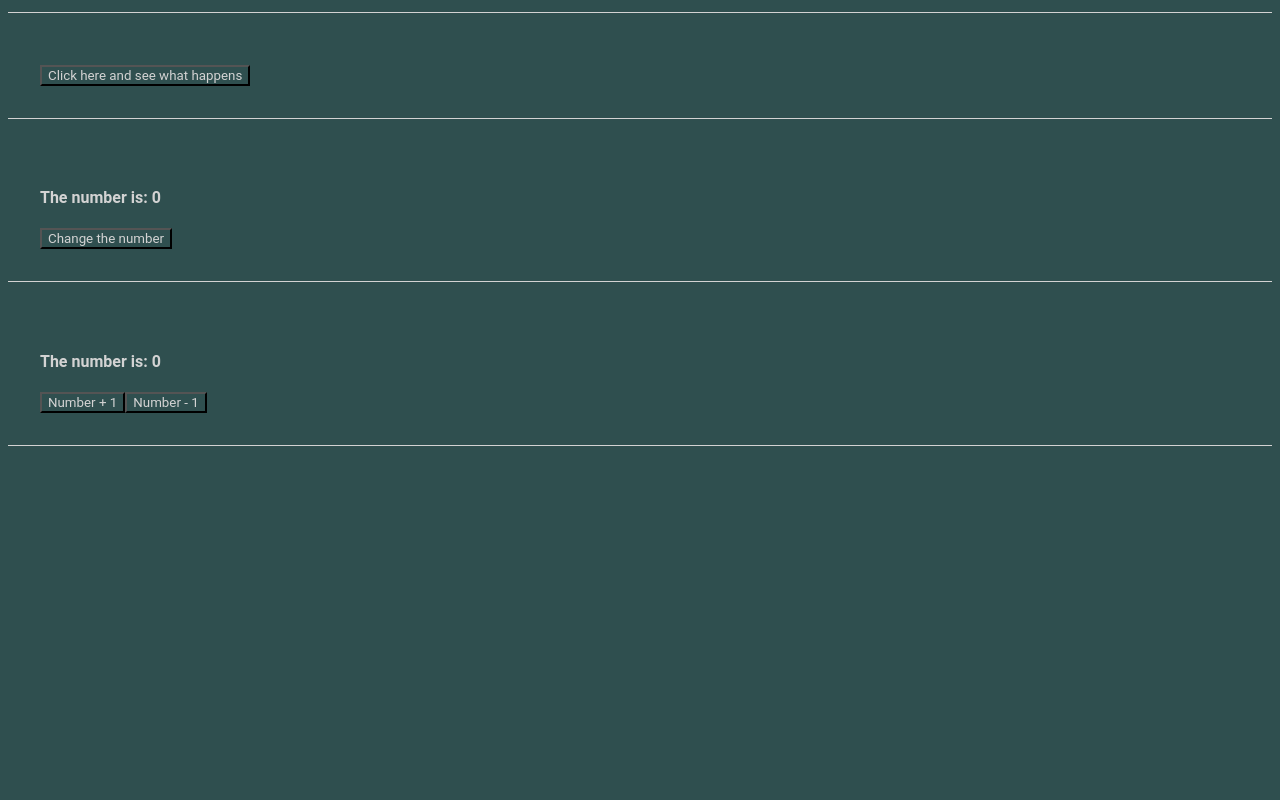
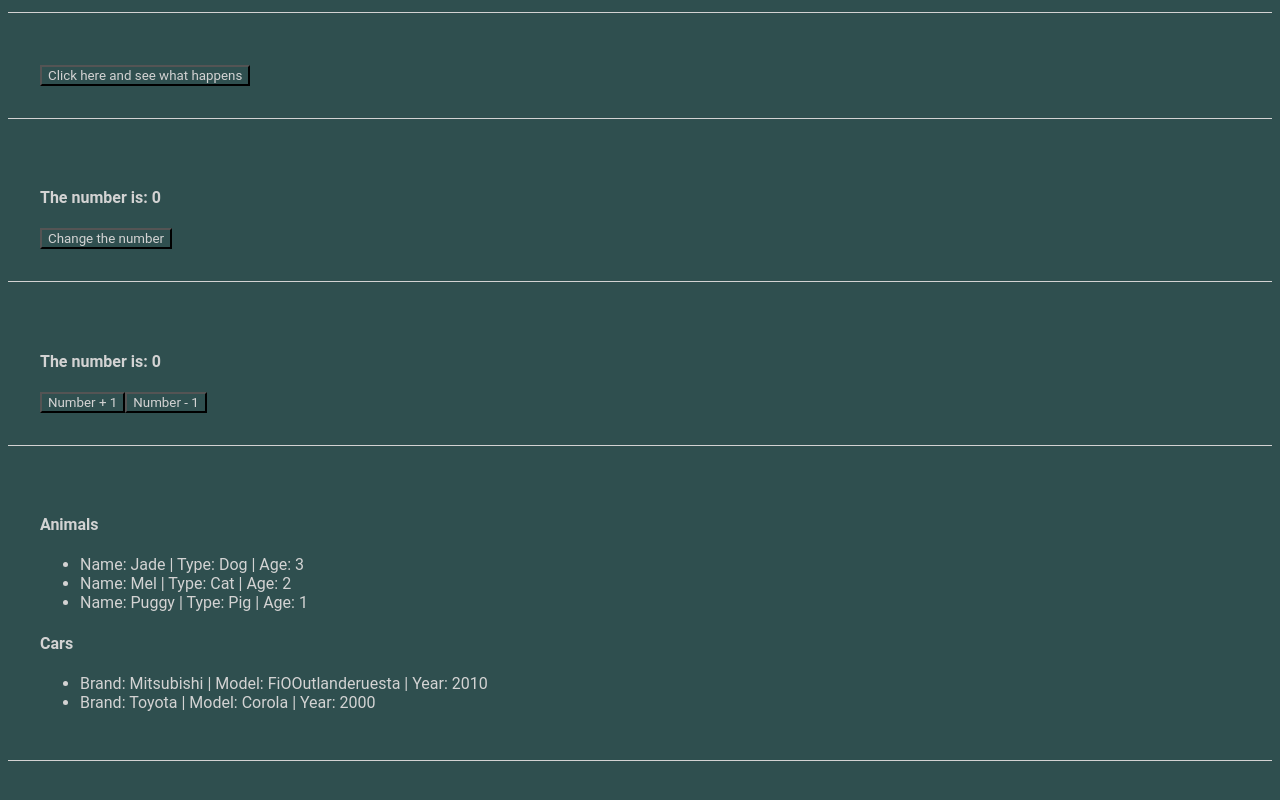
Before and after one commit to rcamarano/curso-angular, an Angular app: page / in a window 1280 px wide. Shown: the part 918-1718 px from the top of the page. Built offline with nearby package versions, Linux system fonts and the light colour scheme.

Commit message:
12, list rendering

```diff
--- a/src/app/app.component.html
+++ b/src/app/app.component.html
@@ -8,3 +8,4 @@
 <app-events></app-events>
 <app-emitter></app-emitter>
 <app-counter></app-counter>
+<app-list-render></app-list-render>
--- a/src/app/app.module.ts
+++ b/src/app/app.module.ts
@@ -13,6 +13,7 @@ import { ChangeNumberComponent } from './components/change-number/change-number.
 import { CounterComponent } from './components/counter/counter.component';
 import { NumberPlusComponent } from './components/number-plus/number-plus.component';
 import { NumberMinusComponent } from './components/number-minus/number-minus.component';
+import { ListRenderComponent } from './components/list-render/list-render.component';
 
 @NgModule({
   declarations: [
@@ -26,7 +27,8 @@ import { NumberMinusComponent } from './components/number-minus/number-minus.com
     ChangeNumberComponent,
     CounterComponent,
     NumberPlusComponent,
-    NumberMinusComponent
+    NumberMinusComponent,
+    ListRenderComponent
   ],
   imports: [
     BrowserModule,
--- a/src/app/components/if-render/if-render.component.ts
+++ b/src/app/components/if-render/if-render.component.ts
@@ -7,7 +7,7 @@ import { Component, OnInit } from '@angular/core';
 })
 export class IfRenderComponent {
   canShow: boolean = true;
-  name = 'John Low';
+  name = 'John Doe';
 
   constructor() { }
 
--- /dev/null
+++ b/src/app/components/list-render/list-render.component.html
@@ -0,0 +1,14 @@
+<div class="section">
+    <h4>Animals</h4>
+    <ul>
+        <li *ngFor="let animal of animals">
+            Name: {{animal.name}} | Type: {{animal.type}} | Age: {{animal.age}}
+        </li>
+    </ul>
+    <h4>Cars</h4>
+    <ul>
+        <li *ngFor="let car of cars">
+            Brand: {{car.brand}} | Model: {{car.model}} | Year: {{car.year}}
+        </li>
+    </ul>
+</div>
--- /dev/null
+++ b/src/app/components/list-render/list-render.component.ts
@@ -0,0 +1,23 @@
+import { Component, OnInit } from '@angular/core';
+
+@Component({
+  selector: 'app-list-render',
+  templateUrl: './list-render.component.html',
+  styleUrl: './list-render.component.css'
+})
+export class ListRenderComponent implements OnInit{
+  animals = [
+    { name: 'Jade', type: 'Dog', age: 3},
+    { name: 'Mel', type: 'Cat', age: 2},
+    { name: 'Puggy', type: 'Pig', age: 1},
+  ];
+  cars = [
+    { brand: 'Mitsubishi', model: 'FiOOutlanderuesta', year: 2010},
+    { brand: 'Toyota', model: 'Corola', year: 2000},
+  ]
+
+  constructor() { }
+
+  ngOnInit(): void {}
+
+}
```
Also changed, not shown: src/app/components/list-render/list-render.component.css (added), 1 other file (tests, documents, lock files or other folders).
